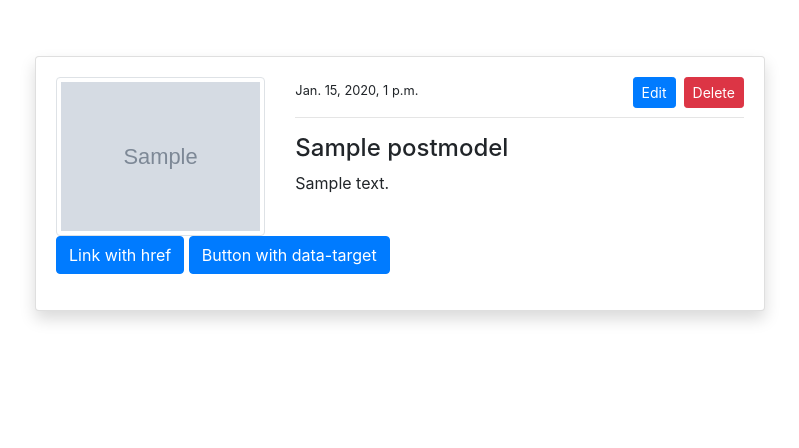
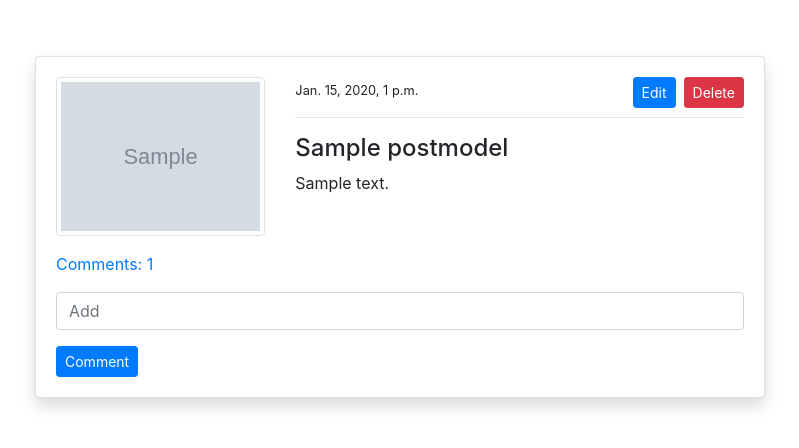
Before and after one commit to KadirTaban/TravelTog, a Django app: page /post_detail/1/ in a window 1280 px wide. Shown: the part 56-504 px from the top of the page, without its empty margins (240-1039 px from the left). Run offline with Django 4.2, Linux system fonts and the light colour scheme; a user stored in the database is signed in; tables that the repository leaves empty hold one stand-in row (values such as "Sample post"); grey boxes marked "Sample" are stand-in pictures; some libraries are stand-ins or nearby versions.

Commit message:
Comment form is added

```diff
--- a/traveltog/blog/admin.py
+++ b/traveltog/blog/admin.py
@@ -1,5 +1,5 @@
 from django.contrib import admin
-from .models import PostModel
+from .models import PostModel,Comment
 
 # Register your models here.
 
@@ -7,3 +7,4 @@ class PostModelAdmin(admin.ModelAdmin):
     list_display = ('title', 'date_create')
 
 admin.site.register(PostModel, PostModelAdmin)
+admin.site.register(Comment)
--- a/traveltog/blog/forms.py
+++ b/traveltog/blog/forms.py
@@ -1,6 +1,6 @@
 from django import forms
 from django import forms
-from .models import PostModel
+from .models import PostModel, Comment
 
 class PostModelForm(forms.ModelForm):
     content=forms.CharField(widget=forms.Textarea(attrs={'rows':4}))
@@ -12,3 +12,11 @@ class PostUpdateForm(forms.ModelForm):
     class Meta:
         model = PostModel
         fields = ('title','content')
+
+class CommentForm(forms.ModelForm):
+    content = forms.CharField(
+        label = '',widget=forms.TextInput(attrs={'placeholder':'Add'})
+    )
+    class Meta:
+        model = Comment
+        fields = ('content',)
--- a/traveltog/blog/models.py
+++ b/traveltog/blog/models.py
@@ -13,5 +13,19 @@ class PostModel(models.Model):
     class Meta:
         ordering = ('-date_create', )
 
+    def comment_count(self):
+        return self.comment_set.all().count()
+
+    def comments(self):
+        return self.comment_set.all()
+
     def __str__(self):
         return self.title
+
+class Comment(models.Model):
+    user = models.ForeignKey(User, on_delete=models.CASCADE)
+    post = models.ForeignKey(PostModel, on_delete=models.CASCADE)
+    content = models.CharField(max_length=200)
+
+    def __str__(self):
+       return self.content
--- a/traveltog/blog/views.py
+++ b/traveltog/blog/views.py
@@ -1,9 +1,11 @@
 from django.shortcuts import render,redirect
 from django.urls import is_valid_path
 from .models import PostModel
-from .forms import PostModelForm, PostUpdateForm
+from .forms import PostModelForm, PostUpdateForm, CommentForm
+from django.contrib.auth.decorators import login_required
 # Create your views here.
 
+@login_required
 def index(request):
     posts = PostModel.objects.all()
     if request.method ==  'POST':
@@ -22,14 +24,26 @@ def index(request):
     }
     return render(request, 'blog/index.html', context)
 
+@login_required
 def post_detail(request, pk):
     post = PostModel.objects.get(id=pk)
+    if request.method == 'POST':
+        c_form = CommentForm(request.POST)
+        if c_form.is_valid():
+            instance = c_form.save( commit = False)
+            instance.user = request.user
+            instance.post = post
+            instance.save()
+            return redirect('blog-post-detail',pk = post.id)
+    else:
+        c_form=CommentForm()
     context = {
         'post':post,
+        'c_form':c_form,
     }
     return render(request, 'blog/post_detail.html', context)
 
-
+@login_required
 def post_edit(request, pk):
     post = PostModel.objects.get(id=pk)
     if request.method == 'POST':
@@ -45,7 +59,7 @@ def post_edit(request, pk):
     }
     return render(request, 'blog/post_edit.html', context)
 
-
+@login_required
 def post_delete(request, pk):
     post = PostModel.objects.get(id=pk)
     if request.method == 'POST':
--- a/traveltog/templates/blog/post_detail.html
+++ b/traveltog/templates/blog/post_detail.html
@@ -25,19 +25,26 @@
 
                         </div>
                     </div>
-                    <p>
-                        <a class="btn btn-primary" data-toggle="collapse" href="#collapseExample" role="button" aria-expanded="false" aria-controls="collapseExample">
-                          Link with href
+                    <p class="mt-3">
+                        <a class="" data-toggle="collapse" href="#collapseExample" role="button" aria-expanded="false" aria-controls="collapseExample">
+                          Comments: {{post.comment_count}}
                         </a>
-                        <button class="btn btn-primary" type="button" data-toggle="collapse" data-target="#collapseExample" aria-expanded="false" aria-controls="collapseExample">
-                          Button with data-target
-                        </button>
+
                       </p>
                       <div class="collapse" id="collapseExample">
-                        <div class="card card-body">
-                          Some placeholder content for the collapse component. This panel is hidden by default but revealed when the user activates the relevant trigger.
+                        <div style="height: 250px; overflow-y: scroll;" class="card card-body">
+                            {% for comment in post.comments %}
+                            <p class="text-justify">
+                                {{comment.content}}
+                            </p>
+                            {% endfor %}
                         </div>
                       </div>
+                      <form method = "POST">
+                        {% csrf_token %}
+                        {{ c_form|crispy }}
+                        <input class="btn btn-primary btn-sm" type="submit" value="Comment">
+                      </form>
                 </div>
             </div>
 
--- a/traveltog/traveltog_con/settings.py
+++ b/traveltog/traveltog_con/settings.py
@@ -122,6 +122,8 @@ CRISPY_TEMPLATE_PACK = "bootstrap4"
 
 LOGIN_REDIRECT_URL = 'blog-index'
 
+LOGIN_URL = 'users-login'
+
 STATIC_URL = '/static/'
 
 MEDIA_URL='/media/'
--- a/traveltog/users/views.py
+++ b/traveltog/users/views.py
@@ -2,8 +2,8 @@ from django.shortcuts import redirect, render
 from django.contrib.auth.forms import UserCreationForm
 from django.urls import is_valid_path
 from .forms import SignUpForm,UserUpdateForm,ProfileUpdateForm
+from django.contrib.auth.decorators import login_required
 # Create your views here.
-
 def sign_up(request):
     if request.method == 'POST':
         form = SignUpForm(request.POST)
@@ -17,7 +17,7 @@ def sign_up(request):
     }
     return render(request, 'users/sign_up.html', context)
 
-
+@login_required
 def profile(request):
     if request.method == 'POST':
         u_form = UserUpdateForm(request.POST or None, instance=request.user)
```
